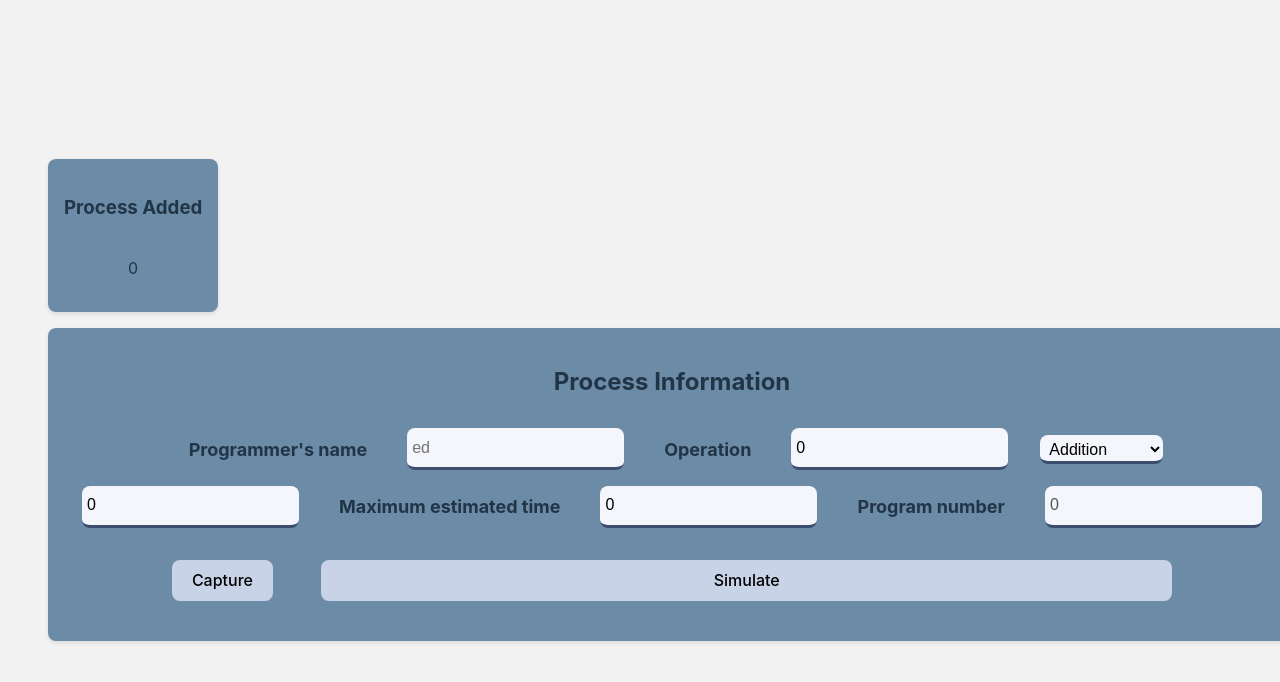
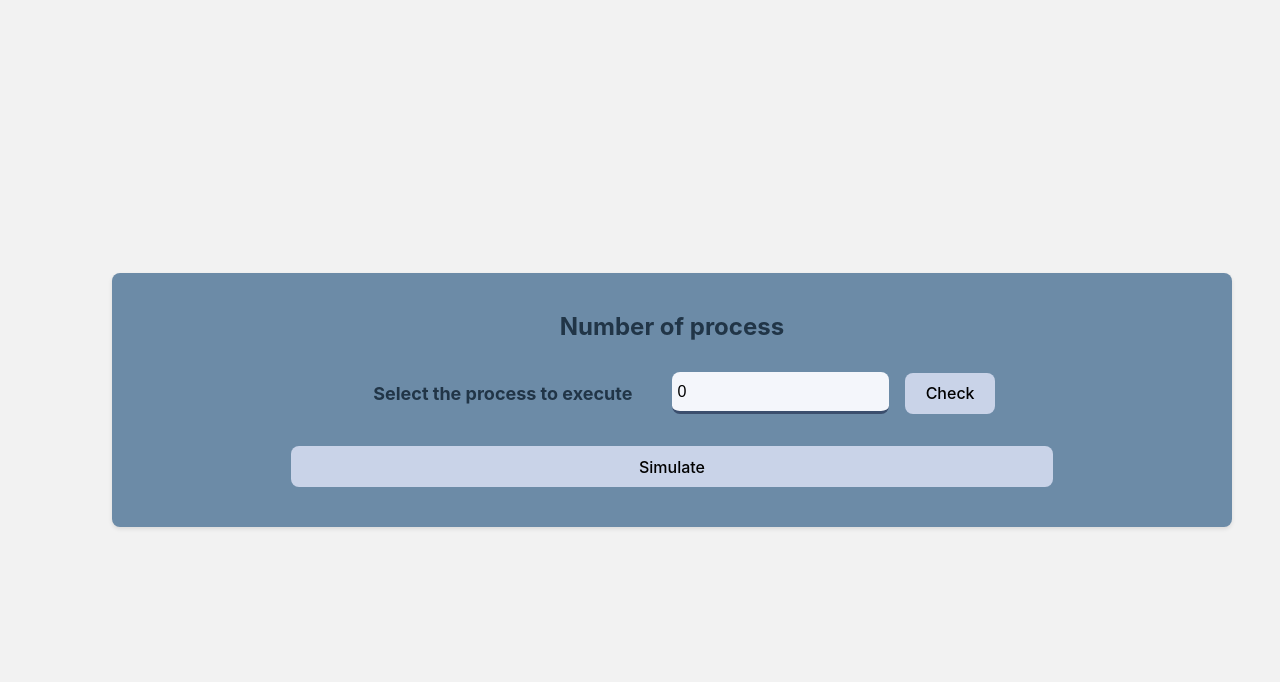
Before and after one commit to ed-corne/seminario-sistemas-operativos, a React (Vite) app: page /process in a window 1280 px wide. Shown: the top 682 px of the page. Built offline with nearby package versions, Linux system fonts and the light colour scheme.

Commit message:
generate process auto

```diff
--- a/src/components/Calculator.jsx
+++ b/src/components/Calculator.jsx
@@ -27,10 +27,6 @@ const Calculator = ({ process }) => {
           setResult(process.number1 % process.number2);
           setSymbol("%");
           break;
-        case "Power":
-          setResult(process.number1 ** process.number2);
-          setSymbol("^");
-          break;
       }
     }
   }, [process]);
--- a/src/components/FormProcess.jsx
+++ b/src/components/FormProcess.jsx
@@ -1,61 +1,53 @@
 import React, { useEffect, useState } from "react";
 
 const FormProcess = (props) => {
-  const {
-    batches,
-    setBatches,
-    processCount,
-    setProcessCount,
-    isDisabled,
-    processInEje,
-  } = props;
+  const { batches, setBatches, isDisabled, processInEje } = props;
 
-  const [name, setName] = useState("");
   const [operation, setOperation] = useState("Addition");
   const [number1, setNumber1] = useState(0);
   const [number2, setNumber2] = useState(0);
+  const [processNumber, setProcessNumber] = useState(0);
   const [maxTime, setMaxTime] = useState(0);
   const [idProgram, setIdProgram] = useState(0);
 
-  useEffect(()=> {
-    if(processInEje !== undefined && isDisabled) {
-      setName(processInEje.name);
+  useEffect(() => {
+    if (processInEje !== undefined && isDisabled) {
       setOperation(processInEje.operation);
       setNumber1(processInEje.number1);
       setNumber2(processInEje.number2);
       setMaxTime(processInEje.maxTime);
       setIdProgram(processInEje.idProgram);
     }
-  },[processInEje, isDisabled])
+  }, [processInEje, isDisabled]);
 
 
   const handleCapture = () => {
+    setBatches((prevBatches) => {
+      let newProcessBatch = [];
+
+      for (let i = 0; i < processNumber; i++) {
         const newProcess = {
-      name: name,
-      operation: operation,
-      number1: number1,
-      number2: number2,
-      maxTime: maxTime,
-      idProgram: idProgram,
+          operation: operations[randomNumber(0, operations.length)],
+          number1: randomNumber(0, 10000),
+          number2: randomNumber(0, 10000),
+          maxTime: randomNumber(6, 19),
+          idProgram: i + 1,
         };
 
-    const lastBatch = batches[batches.length - 1];
-    if (batches.length === 0 || lastBatch.length === 4) {
-      setBatches([...batches, [newProcess]]);
-    } else {
-      const updatedLastBatch = [...lastBatch, newProcess];
-      const newBatches = [...batches.slice(0, -1), updatedLastBatch];
-      setBatches(newBatches);
+        if (newProcessBatch.length === 3) {
+          prevBatches.push(newProcessBatch);
+          newProcessBatch = [];
         }
 
-    setProcessCount(processCount + 1);
+        newProcessBatch.push(newProcess);
+      }
 
-    setName("");
-    setOperation("Addition");
-    setNumber1(0);
-    setNumber2(0);
-    setMaxTime(0);
-    setIdProgram(idProgram + 1);
+      if (newProcessBatch.length > 0) {
+        prevBatches.push(newProcessBatch);
+      }
+
+      return [...prevBatches];
+    });
   };
 
   const operations = [
@@ -63,22 +55,27 @@ const FormProcess = (props) => {
     "Subtraction",
     "Multiplication",
     "Division",
-    "Remainder",
-    "Power",
+    "Remainder"
   ];
+
+  const randomNumber = (min, max) => {
+    return Math.floor(Math.random() * (max - min) + min);
+  };
 
   return (
     <>
-      <h2 className="card__title">Process Information</h2>
-      <label className="card__label">Programmer's name</label>
+      {isDisabled ? (
+        <>
+          <label className="card__label">Program number</label>
           <input
-        type="text"
-        placeholder="ed"
+            type="number"
+            placeholder="1"
             className="card__input"
-        value={name}
-        disabled={isDisabled}
-        onChange={(e) => setName(e.target.value)}
+            value={idProgram}
+            disabled
+            onChange={(e) => setIdProgram(e.target.value)}
           />
+
           <label className="card__label">Operation</label>
           <input
             type="number"
@@ -118,20 +115,22 @@ const FormProcess = (props) => {
             disabled={isDisabled}
             onChange={(e) => setMaxTime(e.target.value)}
           />
-      <label className="card__label">Program number</label>
+        </>
+      ) : (
+        <>
+          <h2 className="card__title">Number of process</h2>
+          <label className="card__label">Select the process to execute</label>
           <input
             type="number"
-        placeholder="1"
+            placeholder="0"
             className="card__input"
-        value={idProgram}
-        disabled
-        onChange={(e) => setIdProgram(e.target.value)}
+            value={processNumber}
+            disabled={isDisabled}
+            onChange={(e) => setProcessNumber(e.target.value)}
           />
-      {!isDisabled ? (
-        <button className="card__button" onClick={handleCapture}>
-          Capture
-        </button>
-      ) : null}
+          <button onClick={handleCapture}>Check</button>
+        </>
+      )}
     </>
   );
 };
--- a/src/pages/Process.jsx
+++ b/src/pages/Process.jsx
@@ -9,6 +9,8 @@ const Process = () => {
   const [batches, setBatches] = useState([]);
   const [processCount, setProcessCount] = useState(0);
 
+  console.log(batches)
+
   const handleSimulationClick = () => {
     const serializedBatches = encodeURIComponent(JSON.stringify(batches));
     const queryParams = queryString.stringify({ batches: serializedBatches });
@@ -17,10 +19,6 @@ const Process = () => {
 
   return (
     <>
-      <Card width={"fit-content"} height={"fit-content"} direction={"column"}>
-        <h3>Process Added</h3>
-        <p>{processCount}</p>
-      </Card>
       <Card height={"fit-content"}>
         <FormProcess
           batches={batches}
@@ -47,7 +45,6 @@ const Process = () => {
           <div key={batchIndex}>
             {batch.map((proceso, procesoIndex) => (
               <div key={procesoIndex}>
-                <p>Nombre: {proceso.name}</p>
                 <p>Operación: {proceso.operation}</p>
                 <p>Num1: {proceso.number1}</p>
                 <p>Num2: {proceso.number2}</p>
--- a/src/pages/Simulation.jsx
+++ b/src/pages/Simulation.jsx
@@ -36,6 +36,7 @@ const Simulation = (props) => {
         // Verifica si se presionó la tecla "E"
         if (event.key === "e" || event.key === "E") {
           console.log("Tecla 'E' presionada");
+          //popFirstElement();
         }
 
         // Verifica si se presionó la tecla "P"
```
Lines whose indentation alone changed are shown as unchanged.
